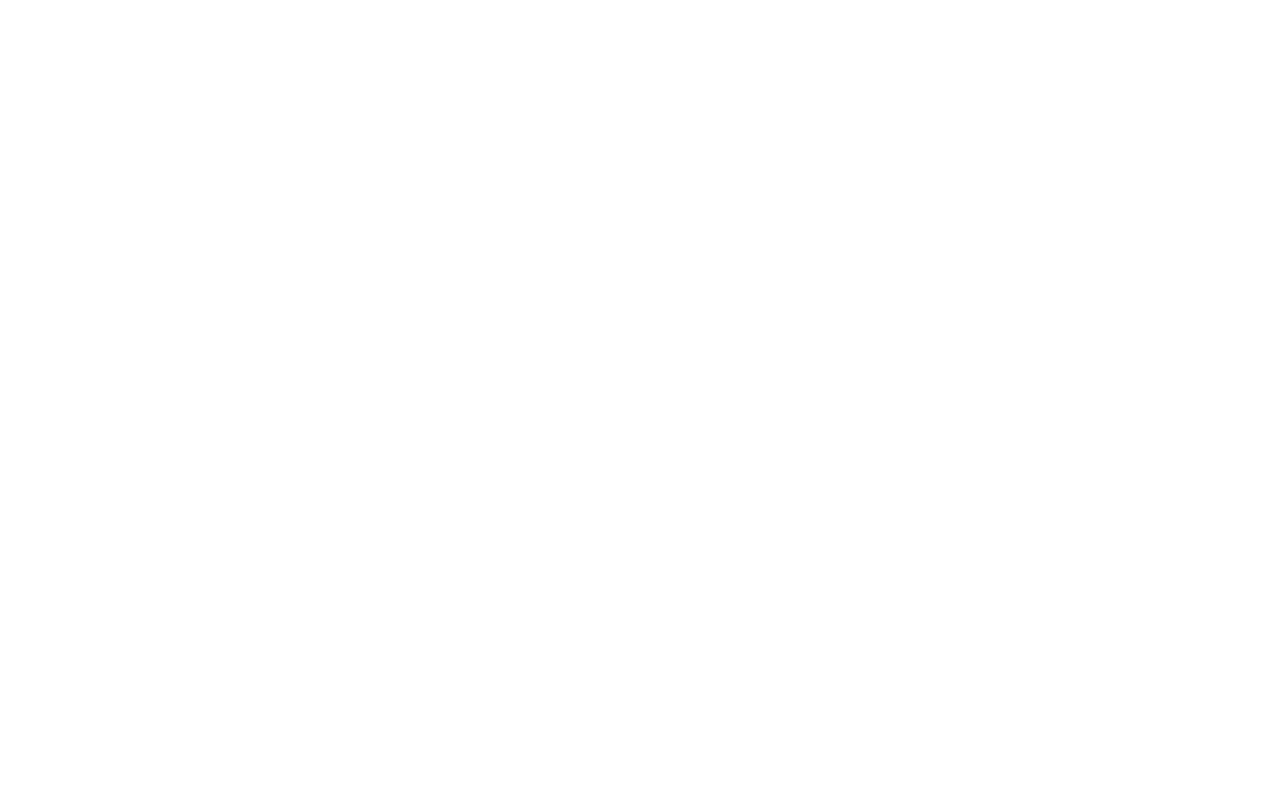
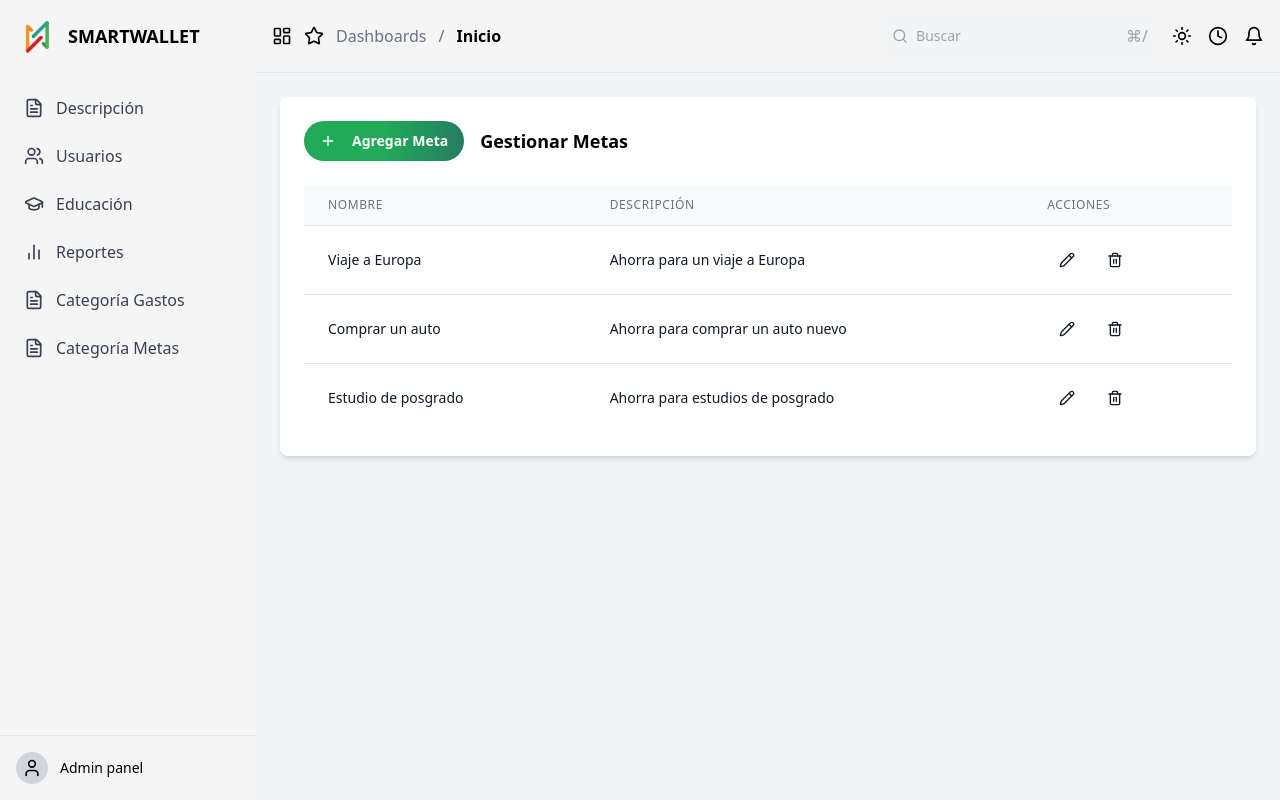
Before and after one commit to LiliAbi-ne/SmartWallet-Front, a React (Vite) app: page /goals-management in a window 1280 px wide. Before the commit this address had no page. Built offline with nearby package versions, Linux system fonts and the light colour scheme; the HTML template or start-up script is replaced by a standard one.

Commit message:
Creacion de Pagina de categorias

```diff
--- a/src/App.jsx
+++ b/src/App.jsx
@@ -18,6 +18,7 @@
 import EducationAdminPage from "./Pages/EducationAdminPage";
 import UserConfigurations from "./Pages/UserConfigurations";
 import ExpenseCategories from "./Pages/ExpenseCategories"; // Nueva importación
+import GoalsManagement from "./Pages/GoalsManagement"; // Nueva importación para la gestión de metas
 
 function App() {
   return (
@@ -33,8 +34,14 @@
 
         {/* Ruta para la gestión de categorías de gastos */}
         <Route
-          path="/expense-categories" // Nueva ruta
+          path="/expense-categories" // Ruta para la gestión de categorías
           element={<ExpenseCategories />}
+        />
+
+        {/* Ruta para la gestión de metas */}
+        <Route
+          path="/goals-management" // Nueva ruta para la gestión de metas
+          element={<GoalsManagement />}
         />
 
         {/* Rutas protegidas para usuarios regulares */}
--- /dev/null
+++ b/src/Pages/GoalsManagement.jsx
@@ -0,0 +1,72 @@
+import React, { useState } from 'react';
+import { Plus, Pencil, Trash2 } from 'lucide-react';
+import Header from "../components/ui/Componentes/Header";
+import SidebarAdmin from "../components/ui/Componentes/SidebarAdmin";
+import { Button } from "../components/ui/button";
+import { Input } from "../components/ui/input";
+import { Table, TableBody, TableCell, TableHead, TableHeader, TableRow } from "../components/ui/Componentes/table";
+import { Label } from "../components/ui/label";
+
+export default function GoalsManagement() {
+  const [goals, setGoals] = useState([
+    { id: 1, name: 'Viaje a Europa', description: 'Ahorra para un viaje a Europa' },
+    { id: 2, name: 'Comprar un auto', description: 'Ahorra para comprar un auto nuevo' },
+    { id: 3, name: 'Estudio de posgrado', description: 'Ahorra para estudios de posgrado' },
+  ]);
+
+  const addGoal = () => {
+    // Aquí podrías agregar la lógica para agregar la meta si es necesario.
+  };
+
+  const deleteGoal = (id) => {
+    setGoals(goals.filter(goal => goal.id !== id));
+  };
+
+  return (
+    <div className="flex h-screen bg-gray-100">
+      <SidebarAdmin />
+      <div className="flex-1 flex flex-col overflow-hidden">
+        <Header />
+        <main className="flex-1 overflow-x-hidden overflow-y-auto bg-gray-100 p-6">
+          <div className="bg-white shadow-md rounded-lg p-6">
+            <div className="flex items-center mb-6">
+              <Button
+                onClick={addGoal}
+                className="flex items-center justify-center px-4 py-2 text-white rounded-full bg-gradient-to-r from-[#21AA58] via-[#21AA58] to-[#247D61] hover:from-[#247D61] hover:to-[#21AA58] transition-colors duration-300 mr-4"
+              >
+                <Plus size={20} className="mr-2" />
+                <span className="font-semibold">Agregar Meta</span>
+              </Button>
+              <h3 className="text-lg font-semibold">Gestionar Metas</h3>
+            </div>
+            <Table>
+              <TableHeader>
+                <TableRow>
+                  <TableHead>Nombre</TableHead>
+                  <TableHead>Descripción</TableHead>
+                  <TableHead className="text-right">Acciones</TableHead>
+                </TableRow>
+              </TableHeader>
+              <TableBody>
+                {goals.map((goal) => (
+                  <TableRow key={goal.id}>
+                    <TableCell className="font-medium">{goal.name}</TableCell>
+                    <TableCell>{goal.description}</TableCell>
+                    <TableCell className="text-right">
+                      <Button variant="ghost" size="sm" className="mr-2" onClick={() => console.log('Edit goal', goal)}>
+                        <Pencil className="h-4 w-4" />
+                      </Button>
+                      <Button variant="ghost" size="sm" onClick={() => deleteGoal(goal.id)}>
+                        <Trash2 className="h-4 w-4" />
+                      </Button>
+                    </TableCell>
+                  </TableRow>
+                ))}
+              </TableBody>
+            </Table>
+          </div>
+        </main>
+      </div>
+    </div>
+  );
+}
--- a/src/components/ui/Componentes/SidebarAdmin.jsx
+++ b/src/components/ui/Componentes/SidebarAdmin.jsx
@@ -25,6 +25,7 @@
           />
           <MenuItem icon={<BarChart2 size={20} />} label="Reportes" to={"/admin-reports"} />
           <MenuItem icon={<FileText size={20} />} label="Categoría Gastos" to={"/expense-categories"} /> {/* Nueva categoría */}
+          <MenuItem icon={<FileText size={20} />} label="Categoría Metas" to={"/goals-management"} /> {/* Nueva categoría para metas */}
         </ul>
       </nav>
       <div className="p-4 border-t">
```
